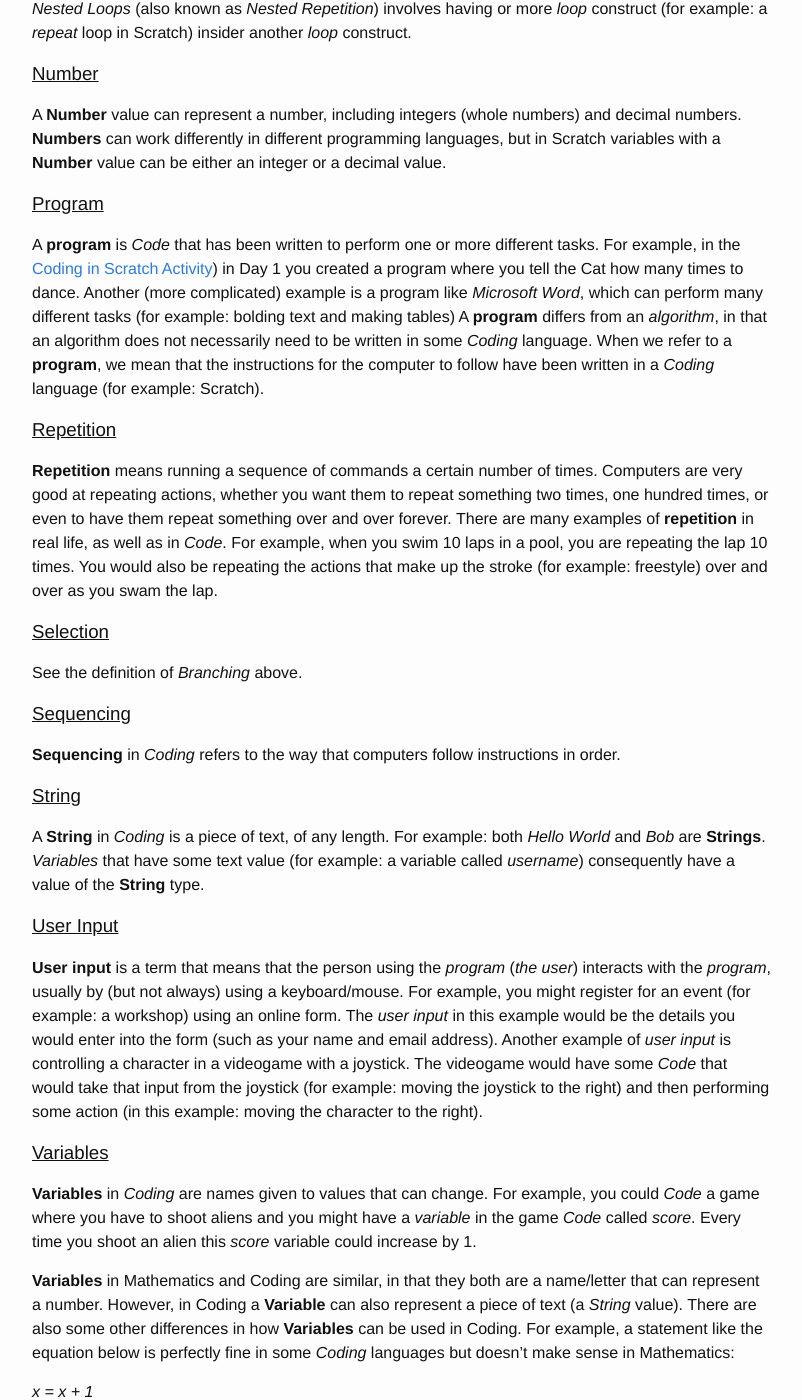
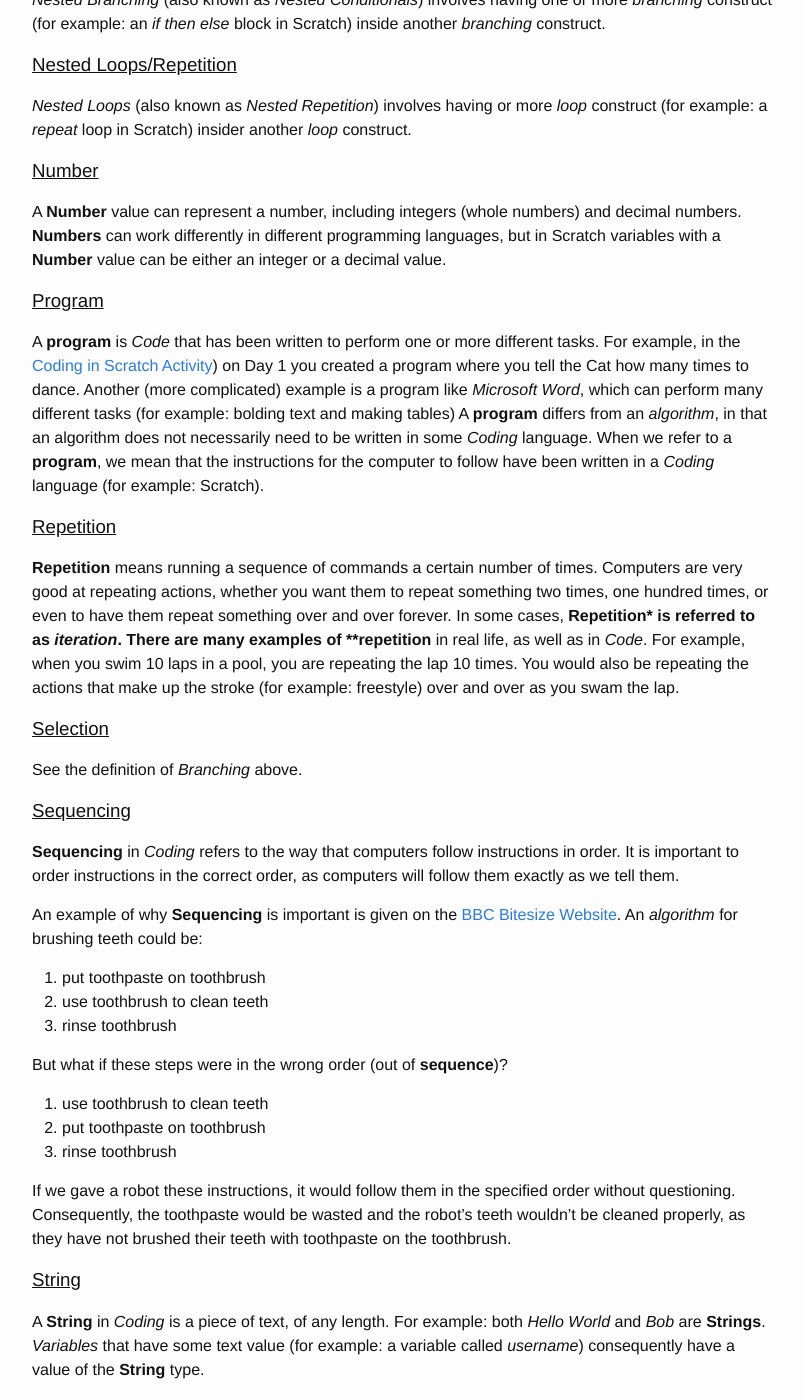
Before and after one commit to cs4s/sm-2017, a Jekyll site: the page built from glossary/index.md, in a window 1280 px wide and 1400 px high, scrolled down 3175 px. Shown: the whole window, without its empty margins (238-1040 px from the left). Built offline with Jekyll 4.4.1, drawn with Linux system fonts in a browser that asks for light colours; some of the changed text lies outside the part shown.

Commit message:
Changes the glossary to include Sequencing definition and fixes typos

```diff
--- a/glossary/index.md
+++ b/glossary/index.md
@@ -9,7 +9,7 @@ This page contains a list of definitions of key terms/concepts that will be used
 We have split the definitions in this glossary into two main sections:
 
 - **General Coding and Computational Thinking Concepts/Terms:** these are the concepts and terms that are not specific to a certain programming language (for example: Scratch)
-- **Scratch Concepts/Terms:** these are the concepts and terms that are specific to Scratch (although they may also be used in other, similar languages like [Snap!](http://snap.berkeley.edu/){:target="_blank"}). Most of the definitions in this section have come from the **Key Vocabulary** slides from the ScratchMaths *Classroom presentations*.
+- **Scratch Concepts/Terms:** these are the concepts and terms that are specific to Scratch (although they may also be used in other, similar languages like [Snap!](http://snap.berkeley.edu/){:target="_blank"}). Most of the definitions in this section have come from the *Key Vocabulary* slides in the ScratchMaths *Classroom presentations*.
 
 We have tried to include many of the terms that are commonly used in the [Digital Technologies content descriptions](http://v7-5.australiancurriculum.edu.au/technologies/digital-technologies/curriculum/f-10?layout=1){:target="_blank"} in this glossary.
 Let us know if you think there are terms commonly used that should be added to the glossary for future workshops or if any of the below could be improved.
@@ -57,7 +59,7 @@ The meaning of **Computational Thinking** we use for this workshop is the defini
 
 *"Computational thinking is the thought processes involved in formulating problems and their solutions so that the solutions are represented in a form that can be effectively carried out by an information-processing agent [i.e. a Computer]."*
 
-Definitions of **Computational Thinking** are often presented as collection of related concepts.
+**Computational Thinking** is often further divided into a collection of related concepts.
 For example, the 6 **Computational Thinking** concepts defined by [Barefoot Computing](https://barefootcas.org.uk/barefoot-primary-computing-resources/concepts/computational-thinking/){:target="_blank"} are:
 
 - **Logic:** predicting and analysing (see definition of *Logical Reasoning* below).
@@ -91,9 +93,9 @@ We recommend reading the [K-12 CS Framework's Defining Computer Science article]
 
 ### <u>Debugging</u>
 
-**Debugging** is the process of finding the causes for and fixing problems in *programs*.
+**Debugging** is the process of finding the causes of and fixing problems in *programs*.
 For example, a student may write a Scratch *program* where they move a Cat around a canvas.
-The student might find that the program isn't working as expected.
+The student might find that the program is not working as expected.
 For example, they want the Cat to move to the right but it is moving to the left instead.
 When the student tries to work out what is causing the Cat to move the wrong way, they are **debugging**.
 
@@ -102,6 +104,11 @@ When the student tries to work out what is causing the Cat to move the wrong way
 **Invalid input** is a term for *user input* that is put into a system which is nonsensical or that causes the system to act in an unexpected way.
 For example, you might buy a book on an online store and, when filling in your shipping details, accidentally put your email address in the form where your home address should go.
 The system would then tell you that you have made an error (*invalid input*) when filling out the form.
+
+
+### <u>Iteration</u>
+
+See the definition of *Repetition* below.
 
 ### <u>Logical Reasoning</u>
 
@@ -129,7 +136,7 @@ A **Number** value can represent a number, including integers (whole numbers) an
 ### <u>Program</u>
 
 A **program** is *Code* that has been written to perform one or more different tasks.
-For example, in the [Coding in Scratch Activity]({{ site.baseurl | append: site.coding_path }})) in Day 1 you created a program where you tell the Cat how many times to dance.
+For example, in the [Coding in Scratch Activity]({{ site.baseurl | append: site.coding_path }})) on Day 1 you created a program where you tell the Cat how many times to dance.
 Another (more complicated) example is a program like *Microsoft Word*, which can perform many different tasks (for example: bolding text and making tables)
 A **program** differs from an *algorithm*, in that an algorithm does not necessarily need to be written in some *Coding* language.
 When we refer to a **program**, we mean that the instructions for the computer to follow have been written in a *Coding* language (for example: Scratch).
@@ -137,7 +144,7 @@ When we refer to a **program**, we mean that the instructions for the computer t
 ### <u>Repetition</u>
 
 **Repetition** means running a sequence of commands a certain number of times.
-Computers are very good at repeating actions, whether you want them to repeat something two times, one hundred times, or even to have them repeat something over and over forever.
+Computers are very good at repeating actions, whether you want them to repeat something two times, one hundred times, or even to have them repeat something over and over forever. In some cases, **Repetition* is referred to as *iteration*.
 There are many examples of **repetition** in real life, as well as in *Code*.
 For example, when you swim 10 laps in a pool, you are repeating the lap 10 times.
 You would also be repeating the actions that make up the stroke (for example: freestyle) over and over as you swam the lap.
@@ -149,6 +156,24 @@ See the definition of *Branching* above.
 ### <u>Sequencing</u>
 
 **Sequencing** in *Coding* refers to the way that computers follow instructions in order.
+It is important to order instructions in the correct order, as computers will follow them exactly as we tell them.
+
+An example of why **Sequencing** is important is given on the [BBC Bitesize Website](https://www.bbc.co.uk/education/guides/zsf8d2p/revision){:target="_blank"}.
+An *algorithm* for brushing teeth could be:
+
+1. put toothpaste on toothbrush
+2. use toothbrush to clean teeth
+3. rinse toothbrush
+
+But what if these steps were in the wrong order (out of **sequence**)?
+
+1. use toothbrush to clean teeth
+2. put toothpaste on toothbrush
+3. rinse toothbrush
+
+If we gave a robot these instructions, it would follow them in the specified order without questioning.
+Consequently, the toothpaste would be wasted and the robot's teeth wouldn't be cleaned properly, as they have not brushed their teeth with toothpaste on the toothbrush.
+
 
 ### <u>String</u>
 
@@ -173,7 +198,7 @@ Every time you shoot an alien this *score* variable could increase by 1.
 **Variables** in Mathematics and Coding are similar, in that they both are a name/letter that can represent a number.
 However, in Coding a **Variable** can also represent a piece of text (a *String* value).
 There are also some other differences in how **Variables** can be used in Coding.
-For example, a statement like the equation below is perfectly fine in some *Coding* languages but doesn't make sense in Mathematics:
+For example, a statement like the equation below is perfectly fine in some *Coding* languages, but doesn't make sense in Mathematics:
 
 *x = x + 1*
 
```
Also changed, not shown: other parts of glossary/index.md (+8 -6 lines), glossary/images/variables_example.png.
